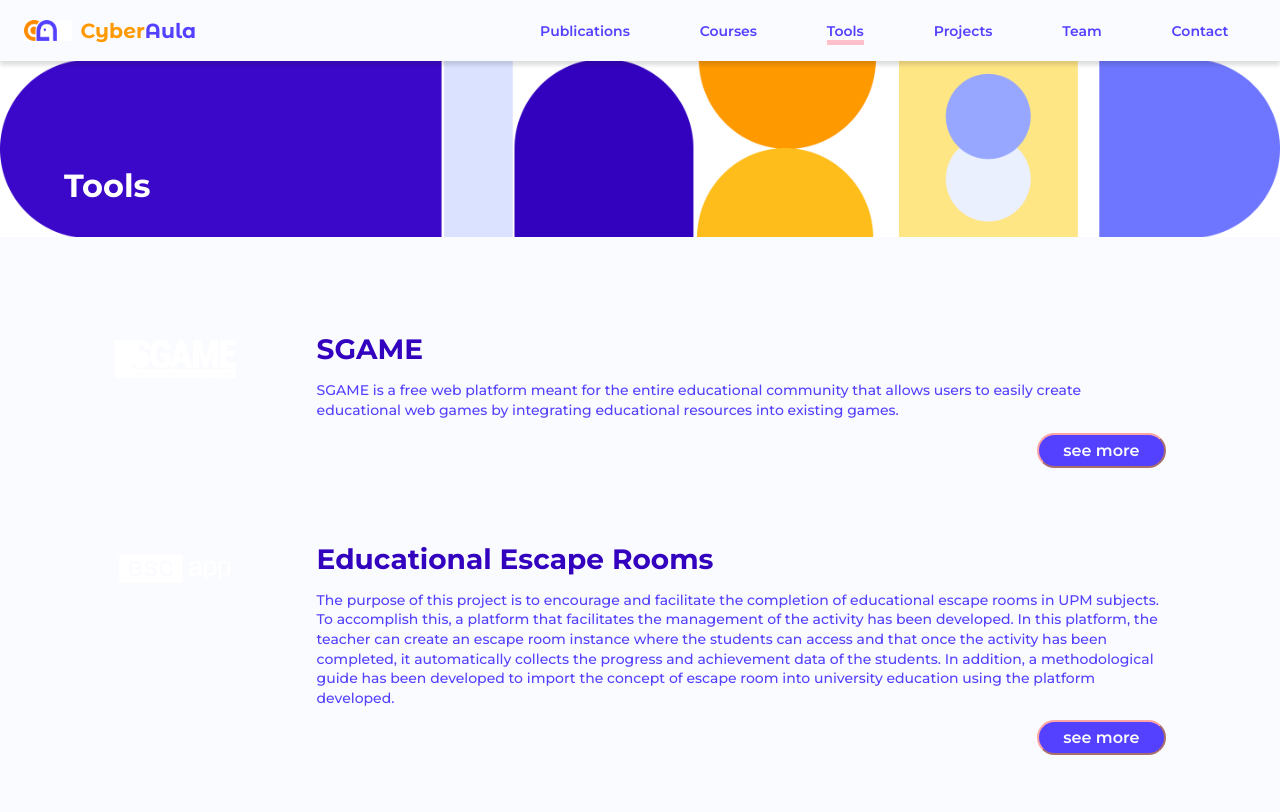
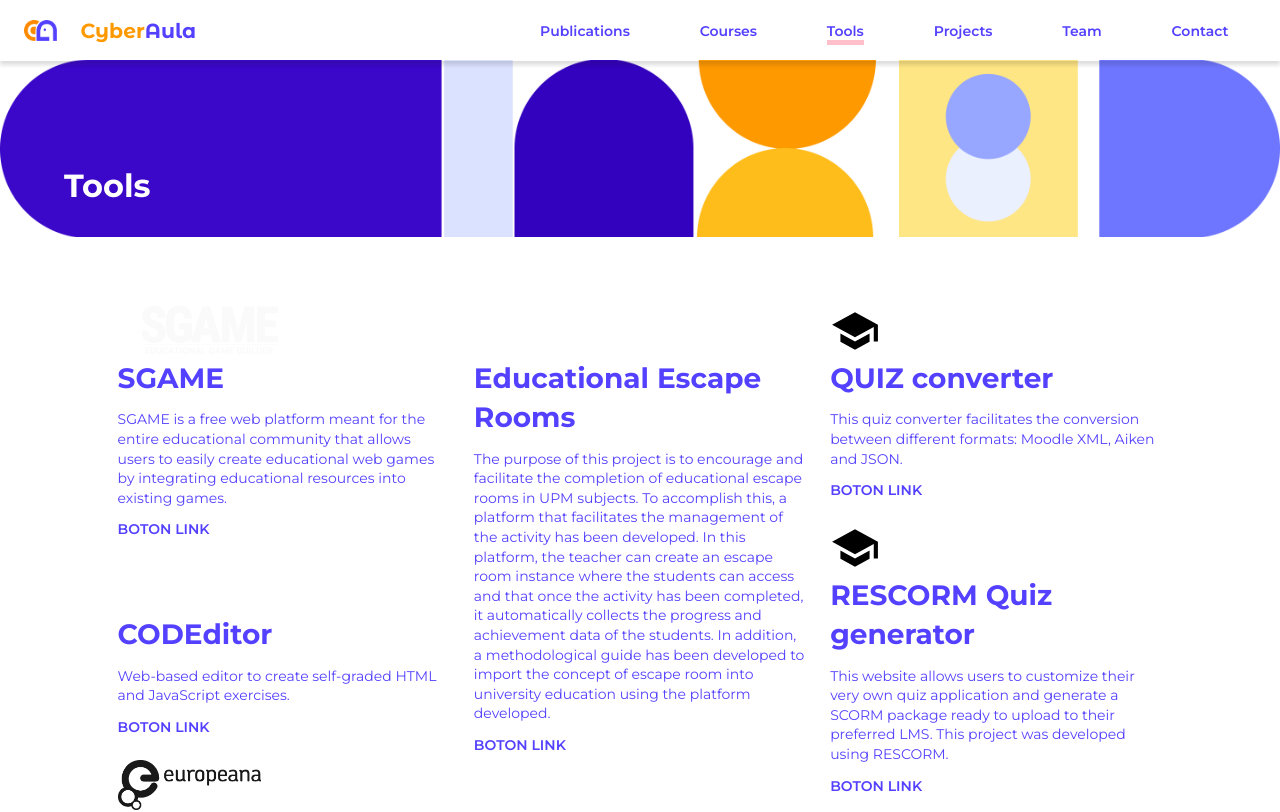
Before and after one commit to CyberAula/cyberaula.github.io, a Next.js app: page /tools in a window 1280 px wide. Shown: the top 812 px of the page. Built offline with nearby package versions, Linux system fonts and the light colour scheme.

Commit message:
Tools layout, incluida libreria masonry

```diff
--- a/app/sass/main.scss
+++ b/app/sass/main.scss
@@ -16,6 +16,22 @@
   @apply border-2 border-primary; // no funciona :( <-- funciona en el globals.scss though
 }
 
+// PRUEBA GRID, BORRAR
+
+.board-grid {
+  display: grid;
+  grid-template-columns: repeat(auto-fill, 300px);
+  grid-auto-rows: 20px;
+  grid-row-gap: 10px;
+  grid-column-gap: 16px;
+}
+
+.card {
+  grid-row-end: span 10;
+  margin-bottom: 10px;
+}
+
+
 /* ==========================================================================
     VARIABLES
    ========================================================================== */
@@ -672,14 +688,6 @@ main {
  ========================================================================== */
 
 .tools {
-  @apply bg-white;
-
-  main {
-    padding: 5rem 0 0 0;
-    // margin: 8rem 4rem 0 4rem;
-    margin-bottom: $spacing_lg;
-  }
-
   .nav_bar {
     background-color: inherit;
     color: inherit;
@@ -742,8 +750,8 @@ main {
         .tool_logo {
           width: 10%;
           margin: 0.8rem 0 0 0;
-          filter: brightness(0) invert(1);
-          -webkit-filter: brightness(0) invert(1);
+          filter: brightness(0);
+          -webkit-filter: brightness(0) ;
 
           img {
             object-fit: contain;
@@ -1598,11 +1606,6 @@ RESPONSIVE
             }
           }
 
-          .tool_logo {
-            width: 40%;
-            padding-bottom: 2rem;
-            align-self: center;
-          }
 
           .tool_description {
             width: 140%;
--- a/app/sass/partials/_tools.sass
+++ b/app/sass/partials/_tools.sass
@@ -0,0 +1,9 @@
+@import "../lib/_variables.sass"
+@import "../lib/_mixins.sass"
+
+//media queries
+    .tool_logo {
+            width: 40%;
+            padding-bottom: 2rem;
+            align-self: center;
+          }
--- a/app/tools/page.js
+++ /dev/null
@@ -1,72 +0,0 @@
-"use client"
-
-import Header from "@/components/Header";
-import Footer from "@/components/Footer";
-
-import Link from 'next/link';
-import image from 'next/image';
-import {useState, useEffect} from 'react';
-import {mytools} from "@/constants/tools";
-
-export default function Tools(props) {
-
-	const [tools, setTools] = useState(mytools);
-
-    useEffect(() => {
-		window.scrollTo(0,0);
-	}, []);
-
-	    return (
-            <div className="tools">
-                <Header route="/tools"/>
-                <div className="banner">
-        <h1>Tools</h1>
-      </div>
-                <main>
-
-                    <section className="our_tools">
-
-
-
-                        {tools.map(({title, description, route, logo})=>{
-                            return (<div className="tool">
-                                    <div className="tool_logo">
-                                        <CreateLink route={route}><img alt={"Project Logo"} src={logo} /></CreateLink>
-                                    </div>
-
-                                    <div className="tool_main">
-
-                                            <div className="tool_content">
-                                                <div className="tool_title">
-                                                    <h2>{title}</h2>
-                                                </div>
-                                                <div className="tool_description">
-                                                    <h3>{description}</h3>
-                                                </div>
-                                                <div className='button_container'><CreateLink route={route}><button>see more</button></CreateLink></div>
-                                            </div>
-
-                                    </div>
-                                </div>
-
-                            );
-                        })}
-                    </section>
-                </main>
-                <Footer/>
-            </div>
-        )
-
-
-}
-const CreateLink = (props) => {
-    return props.route.match("http") ? (
-        <a target="_blank" href={props.route} rel="noopener noreferrer">
-            {props.children}
-        </a>
-    ):(
-        <Link to={props.route}>
-            {props.children}
-        </Link>
-    );
-}
--- /dev/null
+++ b/app/tools/page.jsx
@@ -0,0 +1,77 @@
+"use client"
+
+import Header from "@/components/Header";
+import Footer from "@/components/Footer";
+import React from "react"
+import Masonry, { ResponsiveMasonry } from "react-responsive-masonry"
+import Link from 'next/link';
+import image from 'next/image';
+import { useState, useEffect } from 'react';
+import { mytools } from "@/constants/tools";
+
+export default function Tools(props) {
+
+  const [tools, setTools] = useState(mytools);
+
+  useEffect(() => {
+    window.scrollTo(0, 0);
+  }, []);
+
+  return (
+    <div className="tools">
+      <Header route="/tools" />
+      <div className="banner">
+        <h1>Tools</h1>
+      </div>
+      <main>
+
+        <section className="our_tools lg:mx-36 md:mx-14 sm:mx-8 mx-4 lg:my-12 md:my-8 sm:my-4">
+
+          <ResponsiveMasonry
+            columnsCountBreakPoints={{ 350: 1, 750: 2, 900: 3 }}
+          >
+          <Masonry gutter="24px">
+
+            {tools.map(({ title, description, route, logo }) => {
+              return (<div>
+                <div class="w-full">
+                  <div className="tool_logo">
+                    <img alt={"Project Logo"} src={logo} style={{ height: '50px' }} />
+                  </div>
+                </div>
+                <div class="block justify-between">
+                  <div className="tool_title">
+                    <h2>{title}</h2>
+                  </div>
+                  <div className="tool_description">
+                    <p>{description}</p>
+                  </div>
+                </div>
+                <CreateLink route={route}>BOTON LINK</CreateLink>
+
+
+              </div>
+
+              );
+            })}
+          </Masonry>
+          </ResponsiveMasonry>
+        </section>
+      </main>
+      <Footer />
+    </div>
+  )
+
+
+}
+const CreateLink = (props) => {
+  return props.route.match("http") ? (
+    <a target="_blank" href={props.route} rel="noopener noreferrer">
+      {props.children}
+    </a>
+  ) : (
+    <Link to={props.route}>
+      {props.children}
+    </Link>
+  );
+}
--- a/package.json
+++ b/package.json
@@ -20,7 +20,8 @@
     "next": "14.1.0",
     "react": "^18",
     "react-bootstrap": "^2.10.0",
-    "react-dom": "^18"
+    "react-dom": "^18",
+    "react-responsive-masonry": "^2.2.0"
   },
   "devDependencies": {
     "autoprefixer": "^10.0.1",
```
Also changed, not shown: 1 other file (tests, documents, lock files or other folders).
